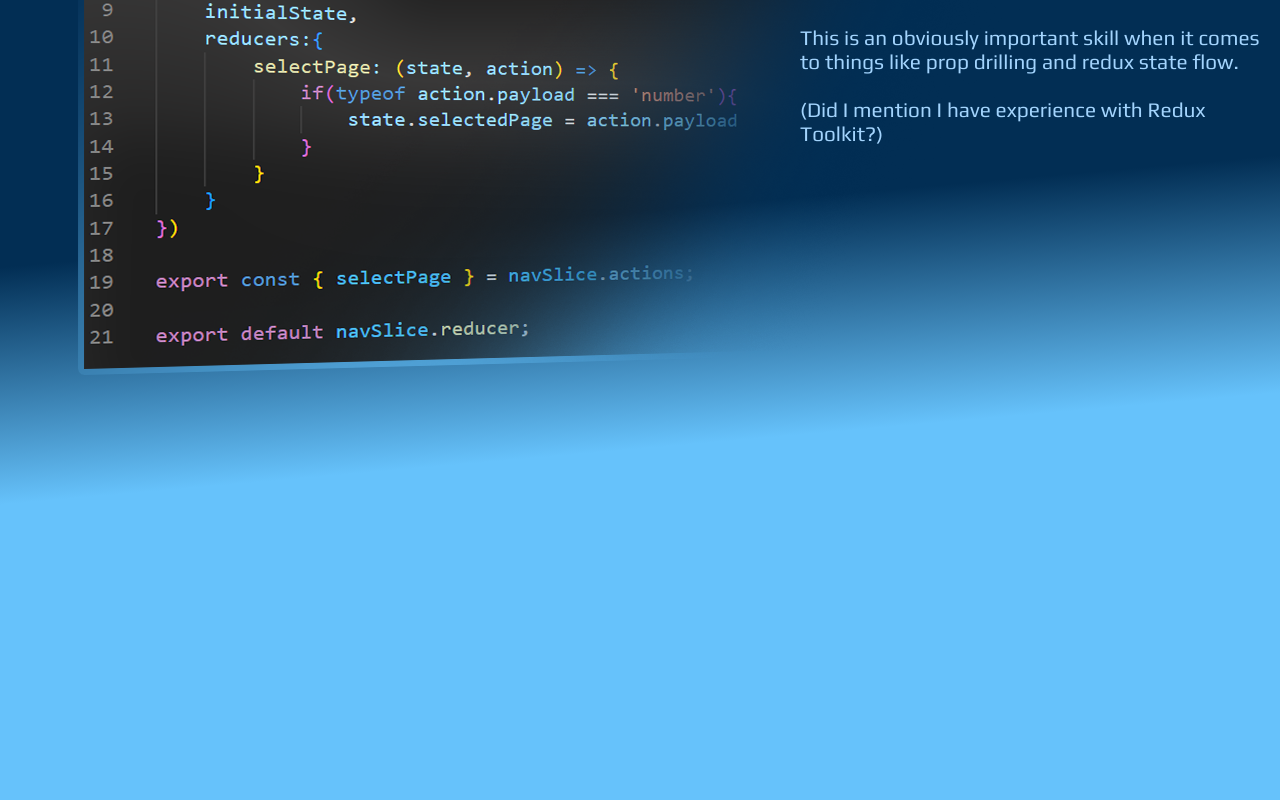
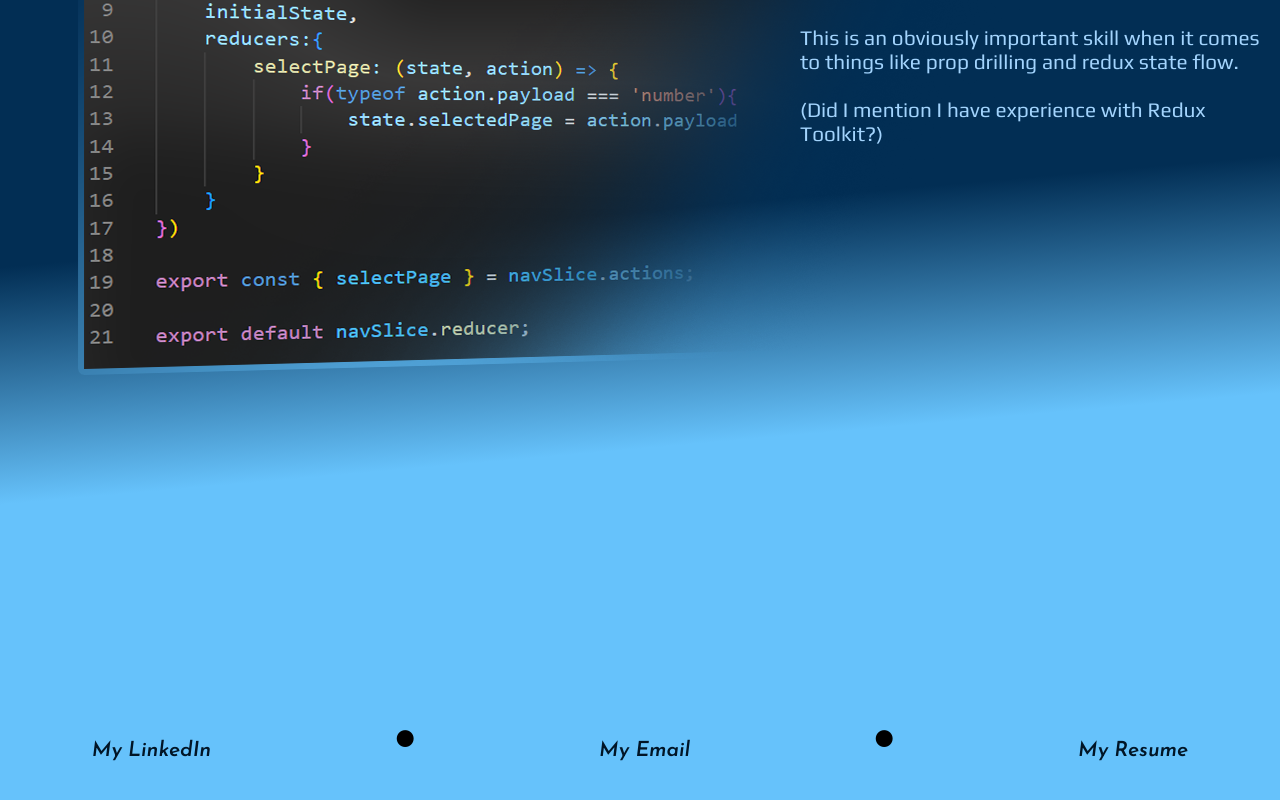
Before and after one commit to esmodea/MyPortfolio, a React (Create React App) app in the folder portfolio-fe/: page /about in a window 1280 px wide. Shown: the part 1478-2278 px from the top of the page. Before the commit the page ends 2108 px from the top, so only its background shows below. Built offline with nearby package versions, Linux system fonts and the light colour scheme.

Commit message:
Created and styled footer

```diff
--- a/portfolio-fe/src/App.css
+++ b/portfolio-fe/src/App.css
@@ -179,6 +179,37 @@
     font-size: 48px;
 }
 
+.footer{
+    display: flex;
+    width: 100vw;
+    height: 15rem;
+    justify-content: space-around;
+    align-items: center;
+}
+
+.footer-link{
+    font-family: 'Josefin Sans', Tahoma, Verdana, sans-serif;
+    font-size: 1.3rem;
+    text-decoration: none;
+    color: #011526;
+    transition: 1s;
+    padding: .5rem;
+    border-radius: .3rem;
+}
+
+.footer-dot{
+    font-size: 8rem;
+    margin-top: 1.7rem;
+}
+
+.footer-link:hover{
+    background-color: #0690E6;
+    color: #011526;
+    transition: 1s;
+    padding: .5rem;
+    box-shadow: 4px 4px 5px rgb(251 116 166 / 0.5);
+}
+
 @keyframes leave {
     0% {margin-top: 0rem; opacity: 100;}
     50% {
--- a/portfolio-fe/src/features/components/AboutPage/AboutPage.js
+++ b/portfolio-fe/src/features/components/AboutPage/AboutPage.js
@@ -2,6 +2,7 @@ import React from "react";
 import NavBar from "../common/NavBar";
 import Welcome from './Welcome';
 import CodeExperience from "./CodeExperience";
+import Footer from '../common/Footer';
 
 const AboutPage = () => {
     return (
@@ -10,6 +11,7 @@ const AboutPage = () => {
                 <NavBar />
                 <Welcome />
                 <CodeExperience />
+                <Footer />
             </div>
         </>
     )
--- /dev/null
+++ b/portfolio-fe/src/features/components/common/Footer.js
@@ -0,0 +1,23 @@
+import React from 'react';
+import { Link } from 'react-router-dom';
+
+const Footer = () => {
+    const copyEmail = () => {
+        navigator.clipboard.writeText('esmodearburk@gmail.com')
+        alert('Email copied!')
+    }
+
+    return (
+        <>
+            <div className='footer'>
+                <Link className='footer-link' to={'https://www.linkedin.com/in/esmodea-burk/'} >My LinkedIn</Link>
+                <p className='footer-dot'>.</p>
+                <Link className='footer-link' onClick={() => {copyEmail()}} >My Email</Link>
+                <p className='footer-dot'>.</p>
+                <a className='footer-link' href='../../assets/Esmodea-Resume.pdf' download={true} >My Resume</a>
+            </div>
+        </>
+    )
+};
+
+export default Footer;
```
Also changed, not shown: 1 other file (tests, documents, lock files or other folders).
